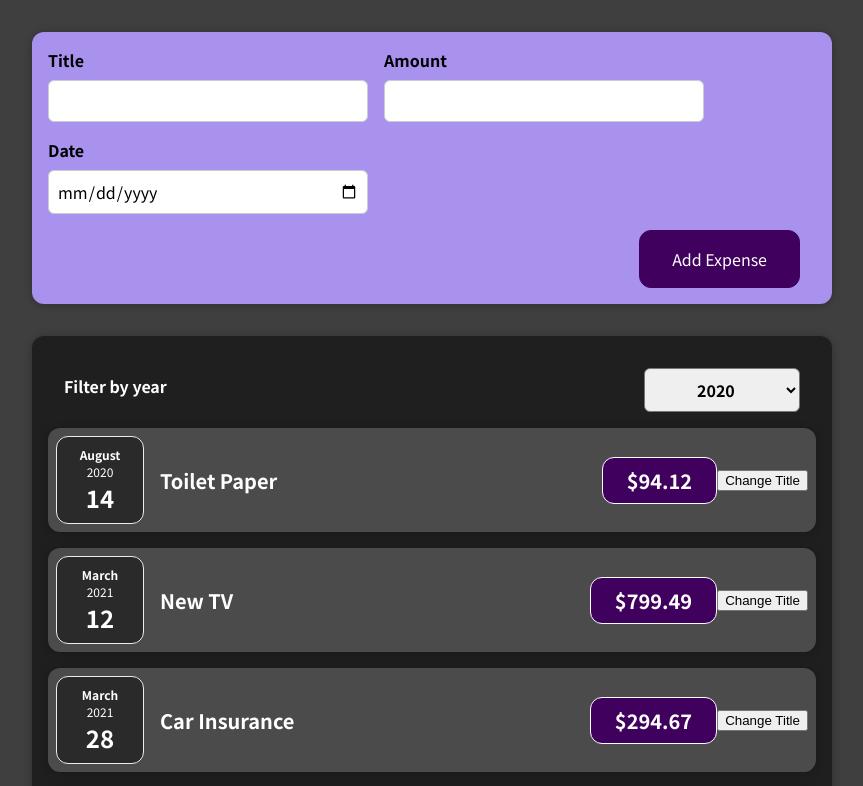
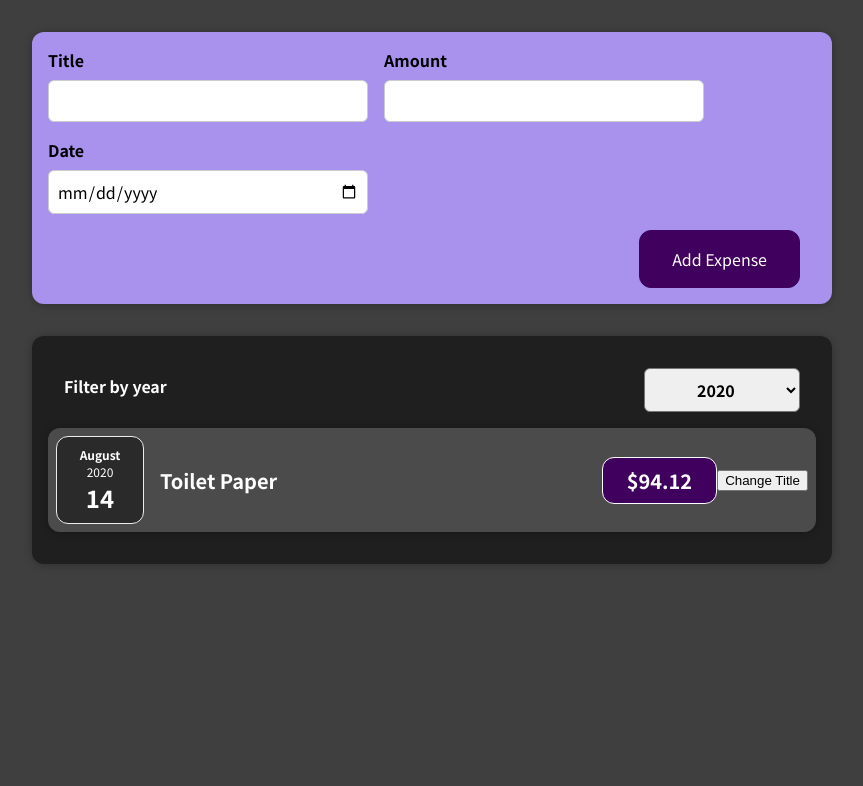
Before and after one commit to lulla-by/React_maiximilian_01, a React (Create React App) app: page / in a window 1280 px wide. Shown: the top 786 px of the page, without its empty margins (208-1071 px from the left). Built offline with nearby package versions, Linux system fonts and the light colour scheme.

Commit message:
필터링 기능 적용하기 - filter() 사용

```diff
--- a/src/components/Expenses/Expense.jsx
+++ b/src/components/Expenses/Expense.jsx
@@ -15,7 +15,7 @@ const Expense = (props) => {
       <Card className="expenses">
         <ExpensesFilter selected={filteredYear} onSaveDate={filteredDate} />
         {/* map()을 사용한 동적 렌더링 */}
-        {props.expenses.map(item =>
+        {props.expenses.filter((item)=>item.date.getFullYear() == filteredYear).map(item =>
           <ExpenseItem
           //  새로운 아이템의 추가시 아이템이 어디에 추가되는지 알려줘야 함
           //  그래서 아이템 목록이 출력되는 곳에서 특별한 props를 추가하여 해당 작업을 실행
```
